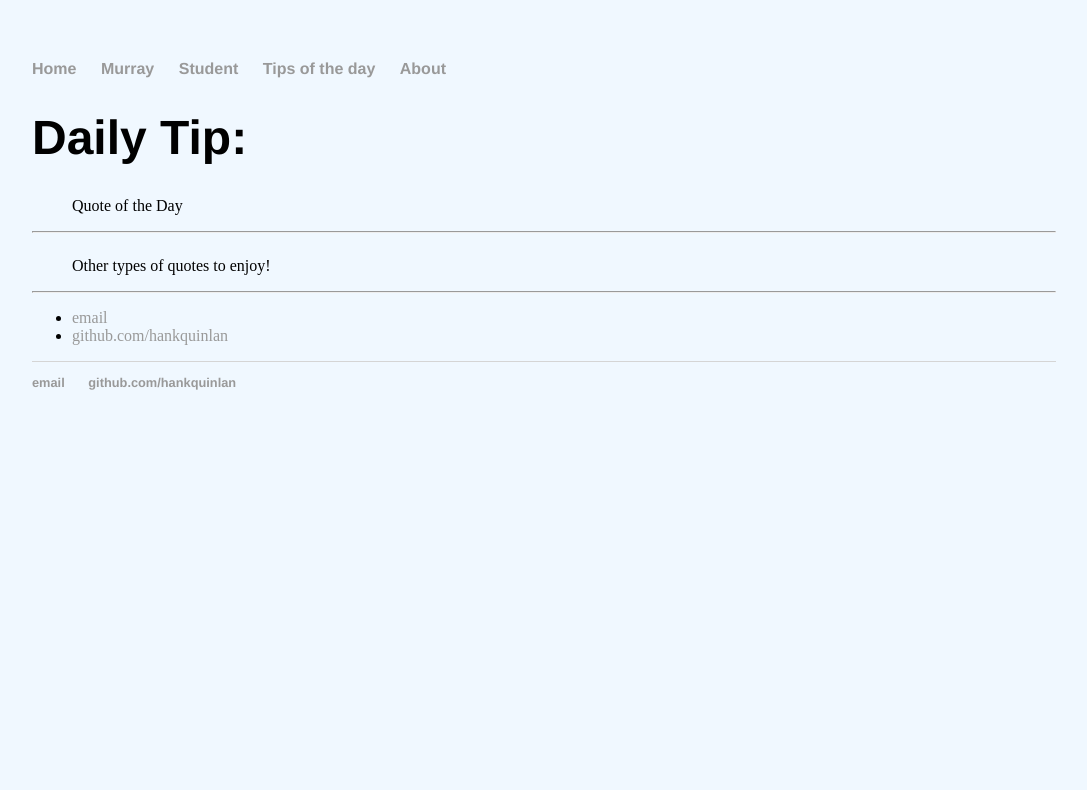
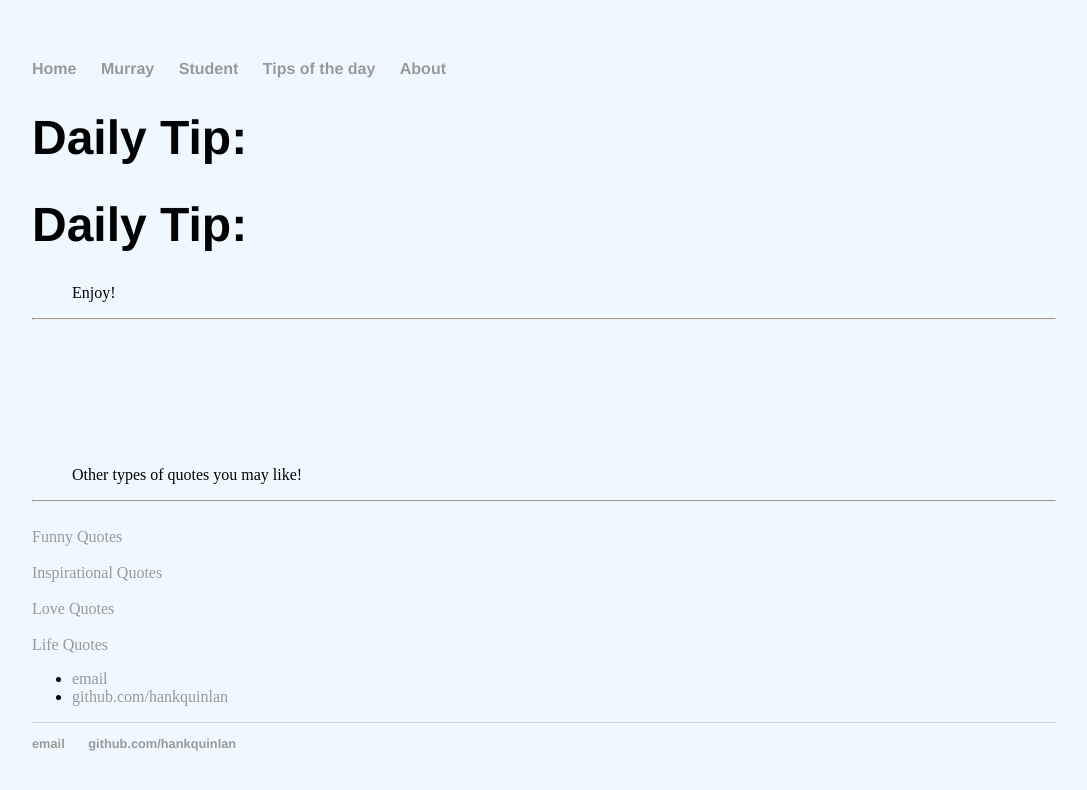
Before and after one commit to rowen2/rowen2.github.io, a Jekyll site: the page built from TotD/index.html, in a window 1280 px wide. Shown: the top 790 px of the page, without its empty margins (96-1183 px from the left). Built offline with Jekyll 4.4.1, drawn with Linux system fonts in a browser that asks for light colours; a script that is not in the unit is left out.

Commit message:
Update index.html

```diff
--- a/TotD/index.html
+++ b/TotD/index.html
@@ -7,24 +7,57 @@ title: Tips of the Day
 
 		<div id="container">
 
-		<div id="heading">
-		</div>
+
+			<h1 class="one">Daily Tip:</h1>
+
 
 			<div id="left">
 
-			<ul id="classics">Quote of the Day</ul>
+				<ul id="QOTD">Enjoy!</ul>
 				<hr />
-			<p><script type="text/javascript" src="http://100widgets.com/js_data.php?id=168"></script></p>
+
+				<br />
+				<br />
+
+				<p class="one"><script src="http://wordsmith.org/words/quote.js" type="text/javascript">
+				</script>
+				</p>
+
+				<br />
+				<br />
+				<br />
+
+				<p class="two">
+				<script type="text/javascript" src="https://www.brainyquote.com/link/quotebr.js"></script>
+				</p>
+
+
 			</div>
 
 			<div id="right">
 
-			<ul>Other types of quotes to enjoy!</ul>
+				<ul>Other types of quotes you may like!</ul>
 				<hr />
+				<br />
+
+				<a href="http://www.brainyquote.com/quotes/topics/topic_funny.html" >
+    			Funny Quotes</a>
+				<br />
+				<br />
+				<a href="http://www.brainyquote.com/quotes/topics/topic_inspirational.html" >
+    			Inspirational Quotes</a>
+				<br />
+				<br />
+				<a href="http://www.brainyquote.com/quotes/topics/topic_love.html" >
+    			Love Quotes</a>
+				<br />
+				<br />
+				<a href="http://www.brainyquote.com/quotes/topics/topic_life.html" >
+    			Life Quotes</a>
+				<br />
+
 
 			</div>
-
-
 
 			<div id="footer">
 				<ul>
```
Lines whose indentation alone changed are shown as unchanged.
